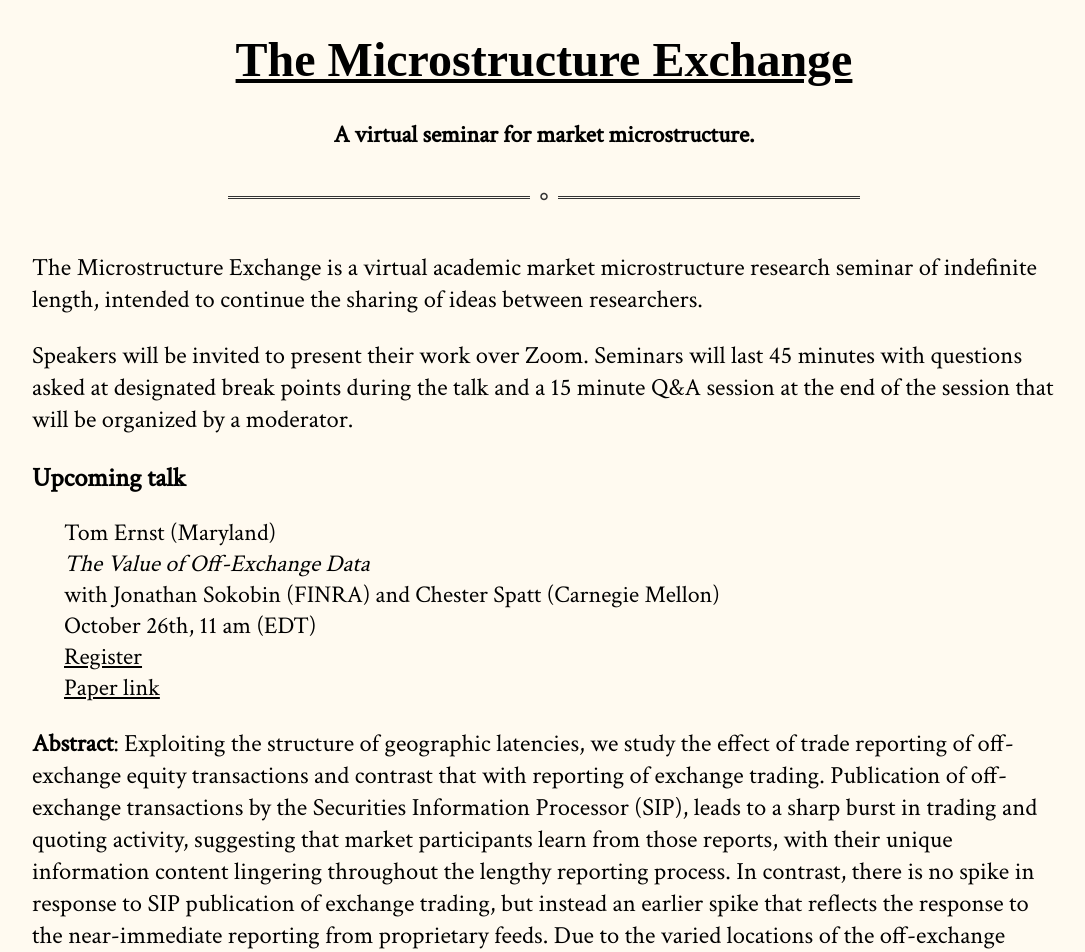
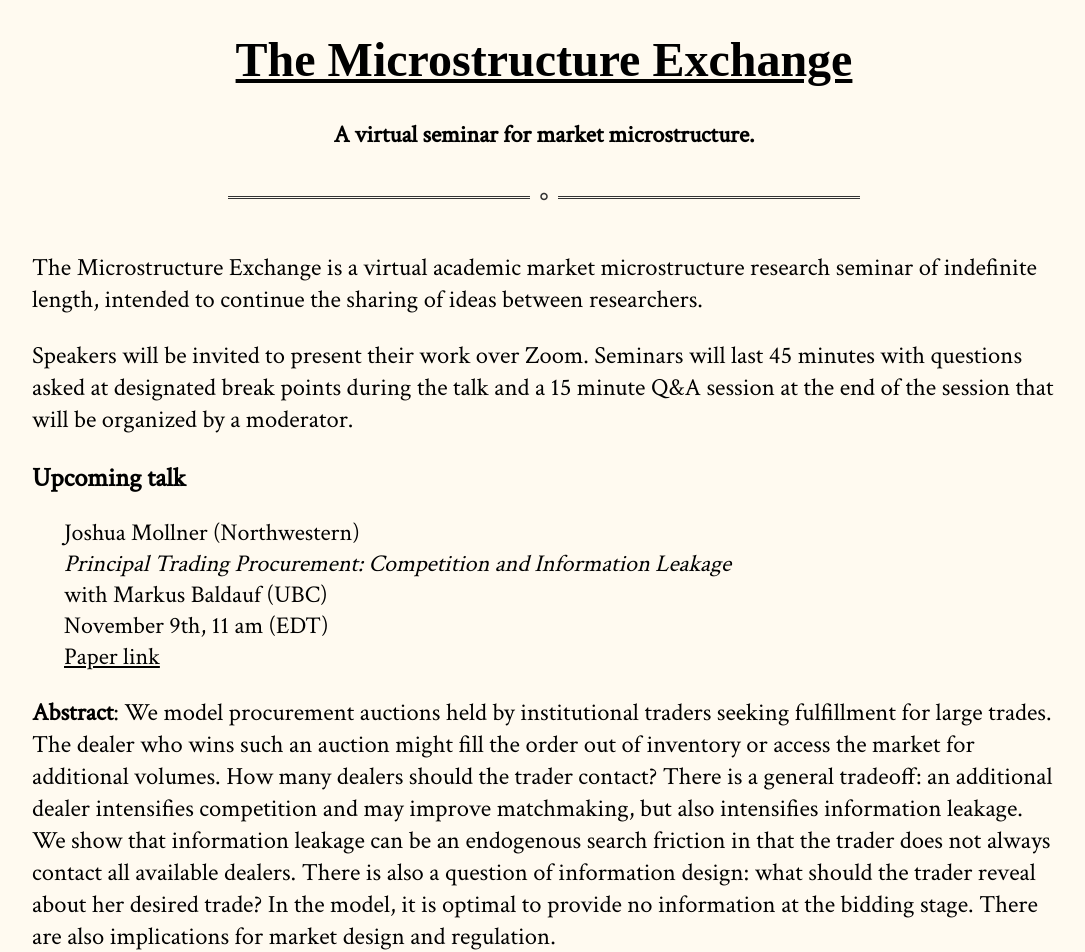
Before and after one commit to cpfiffer/microstructure.exchange, a Jekyll site: the page built from index.md, in a window 1280 px wide and 1400 px high. Shown: the top 952 px of the window, without its empty margins (96-1181 px from the left). Built offline with Jekyll 4.4.1, drawn with Linux system fonts in a browser that asks for light colours; some web fonts are replaced; some of the changed text lies outside the part shown.

Commit message:
Add Josh Mollner

```diff
--- a/_config.yml
+++ b/_config.yml
@@ -11,13 +11,13 @@ github:
   owner_name: Cameron Pfiffer
 
 speaker-info:
-  speaker-name: Tom Ernst (Maryland)
-  speaker-paper: "The Value of Off-Exchange Data"
-  coauthors: "Jonathan Sokobin (FINRA) and Chester Spatt (Carnegie Mellon)"
-  speaker-date: October 26th, 11 am (EDT)
+  speaker-name: Joshua Mollner (Northwestern)
+  speaker-paper: "Principal Trading Procurement: Competition and Information Leakage"
+  coauthors: "Markus Baldauf (UBC)"
+  speaker-date: November 9th, 11 am (EDT)
   # discussant: "Daniel Barth (Federal Reserve)"
-  paper-link: /papers/12859989807_TRF_July_1b.pdf
-  webinar-link: https://stockholmuniversity.zoom.us/meeting/register/u5MocuihpjMrGdezQw6s-2fg2OaYbTN-B4vf
+  paper-link: /papers/CompetitionAndInformationLeakage.pdf
+  # webinar-link: https://stockholmuniversity.zoom.us/meeting/register/u5MocuihpjMrGdezQw6s-2fg2OaYbTN-B4vf
   # slides-link: /slides/RobinhoodSlides_TME.pdf
 
 # Fall 2021 - Presenter (moderator)
--- a/index.md
+++ b/index.md
@@ -18,7 +18,7 @@ Speakers will be invited to present their work over Zoom. Seminars will last 45
 
 {% include upcoming-speaker.html %}
 
-**Abstract**: Exploiting  the  structure  of  geographic  latencies,  we  study  the  effect  of  trade  reporting  of off-exchange equity  transactions  and  contrast  that  with  reporting  of exchange trading.  Publication of off-exchange transactions by the Securities Information Processor (SIP), leads to a sharp burst in trading and quoting activity, suggesting that market participants learn from those reports, with their unique information content lingering throughout the lengthy reporting process. In contrast, there is no spike in response to SIP publication of exchange trading, but instead an earlier spike that reflects the response to the near-immediate reporting from proprietary feeds. Due to the varied locations of the off-exchange trade reporting facilities (TRFs), SIPs and exchanges, we use distinct geographical latencies to pinpoint the patterns. We document that realized spreads for the TRF-response  trades  are  negative,  consistent  with  these  orders  being  informationally-motivated. An interesting puzzle concerns why market participants do not react to publication of off-exchange trades in proprietary data feeds, despite the value of its information.
+**Abstract**: We model procurement auctions held by institutional traders seeking fulfillment for large trades. The dealer who wins such an auction might fill the order out of inventory or access the market for additional volumes. How many dealers should the trader contact? There is a general tradeoff: an additional dealer intensifies competition and may improve matchmaking, but also intensifies information leakage. We show that information leakage can be an endogenous search friction in that the trader does not always contact all available dealers. There is also a question of information design: what should the trader reveal about her desired trade? In the model, it is optimal to provide no information at the bidding stage. There are also implications for market design and regulation.
 
 ## Calendar
 
```
Also changed, not shown: other parts of index.md (+1 -0 lines), 1 other file.
